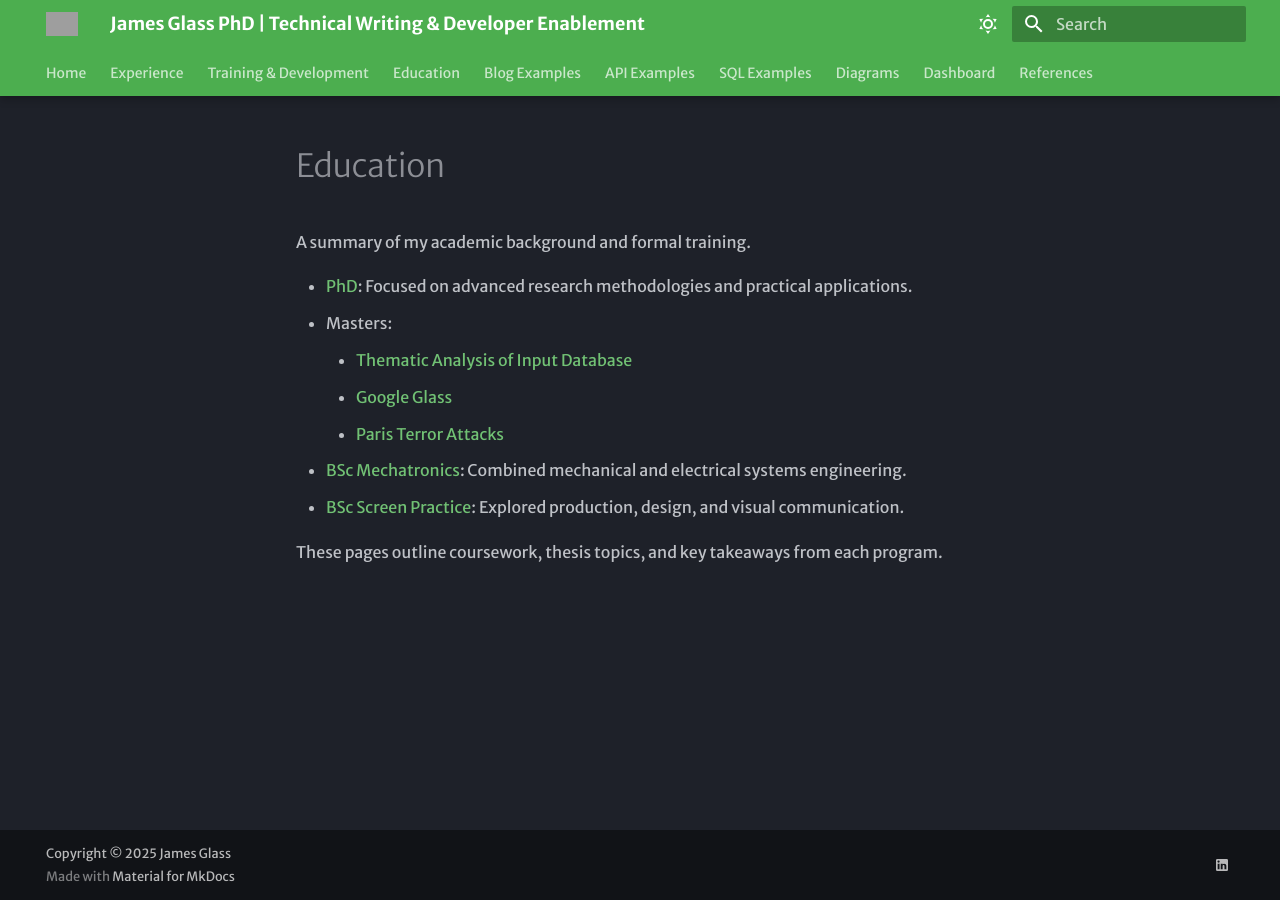
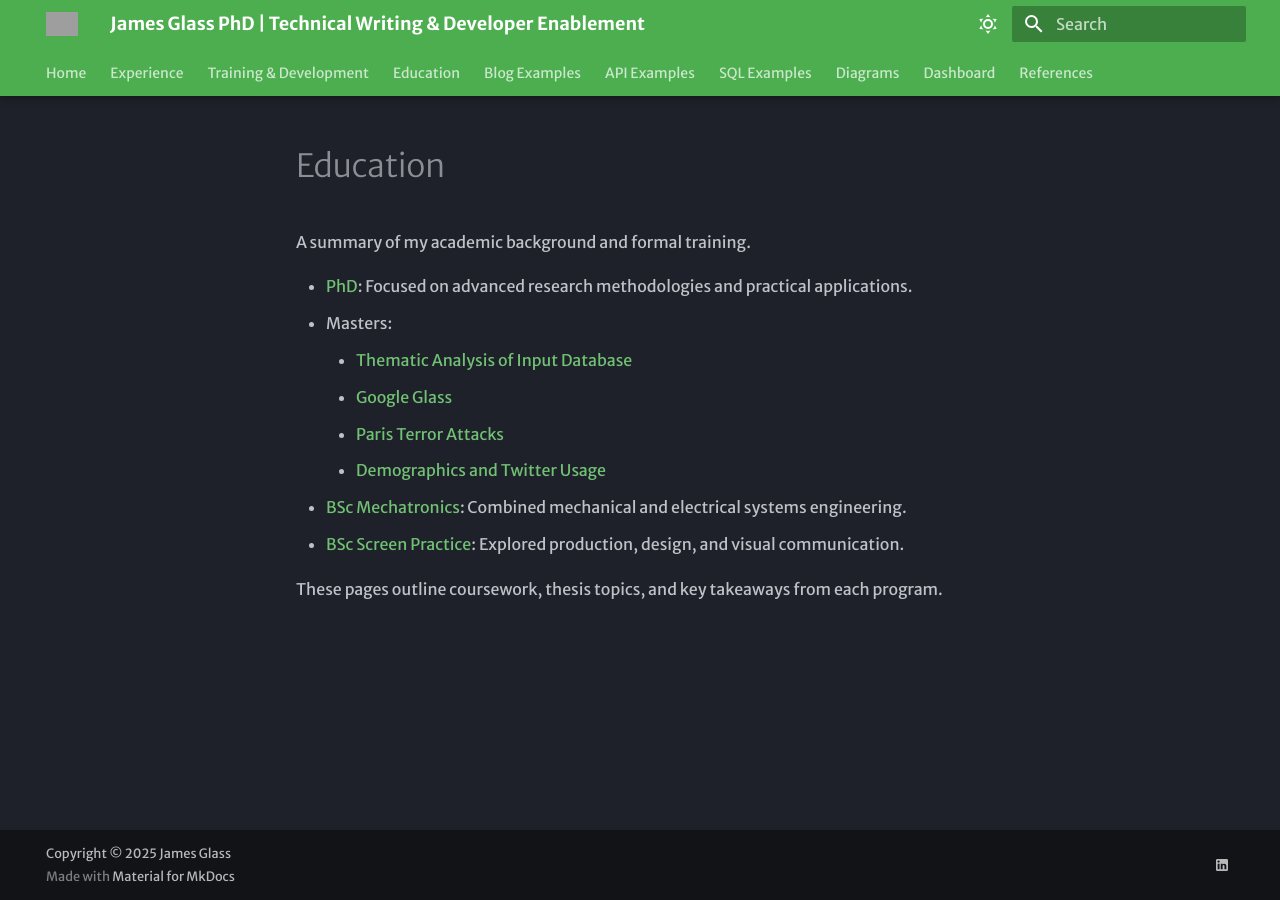
Before and after one commit to james-glass1999/MKDocs-James-Glass-PhD, an MkDocs documentation site: the page built from docs/education/index.md, in a window 1280 px wide. Built offline with MkDocs 1.6.1 and Material for MkDocs 9.7.7, drawn with Linux system fonts in a browser that asks for light colours; grey boxes are pictures that could not be loaded.

Commit message:
update ymal

```diff
--- a/docs/education/index.md
+++ b/docs/education/index.md
@@ -7,6 +7,7 @@ A summary of my academic background and formal training.
     - [Thematic Analysis of Input Database](masters/thematic-analysis-of-input-database.md)
     - [Google Glass](masters/google-glass.md)
     - [Paris Terror Attacks](masters/paris-terror-attacks.md)
+    - [Demographics and Twitter Usage](masters/demographics-and-twitter-usage.md)
 - [BSc Mechatronics](bsc-mechatronics.md): Combined mechanical and electrical systems engineering.
 - [BSc Screen Practice](bsc-screen-practice.md): Explored production, design, and visual communication.
 
--- a/mkdocs.yml
+++ b/mkdocs.yml
@@ -73,6 +73,7 @@ nav:
         - Thematic Analysis of Input Database: education/masters/thematic-analysis-of-input-database.md
         - Google Glass: education/masters/google-glass.md
         - Paris Terror Attacks: education/masters/paris-terror-attacks.md
+        - Demographics and Twitter Usage: education/masters/demographics-and-twitter-usage.md
       - BSc Mechatronics: education/bsc-mechatronics.md
       - BSc Screen Practice: education/bsc-screen-practice.md
   - Blog Examples:
```
